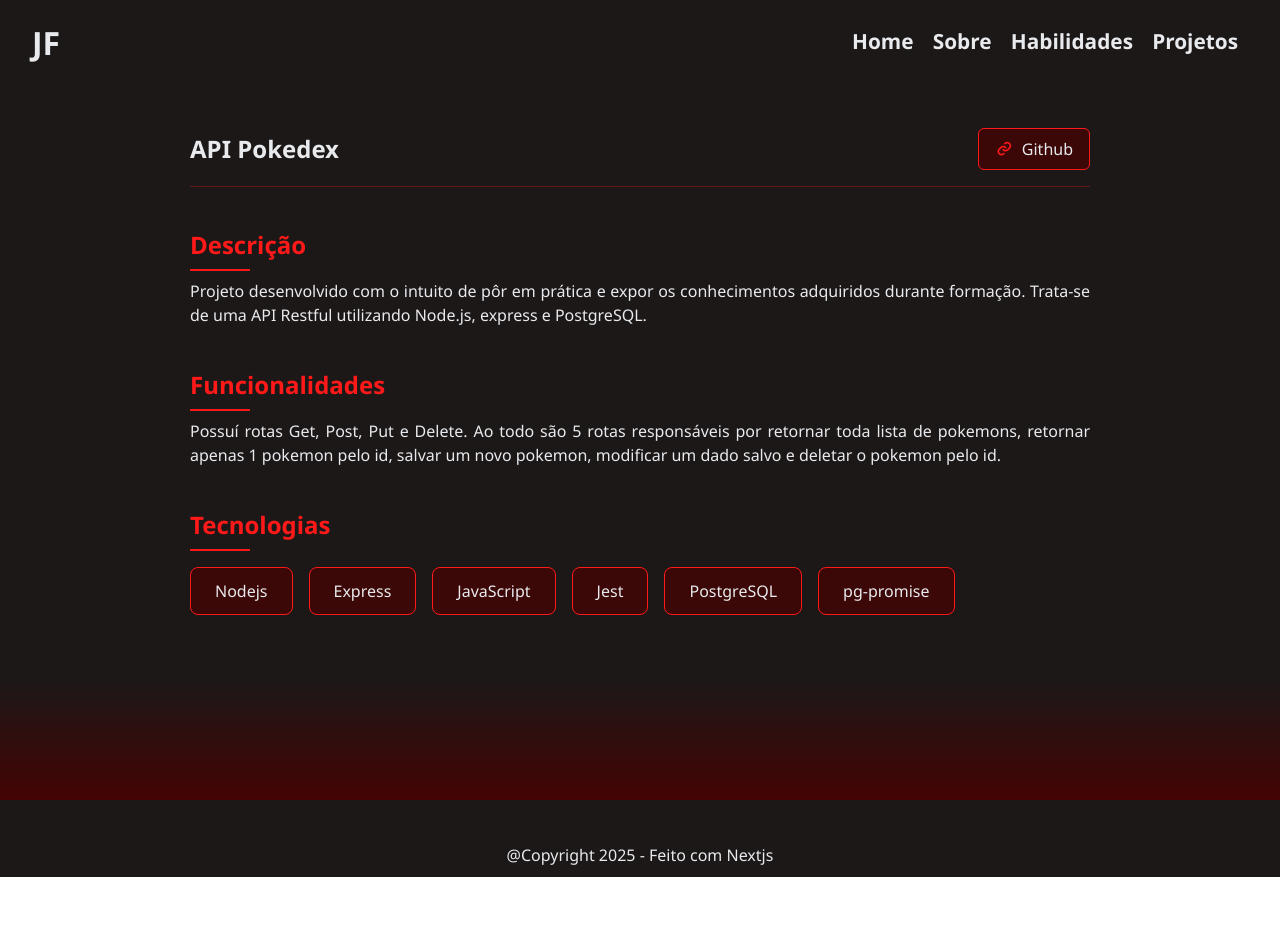
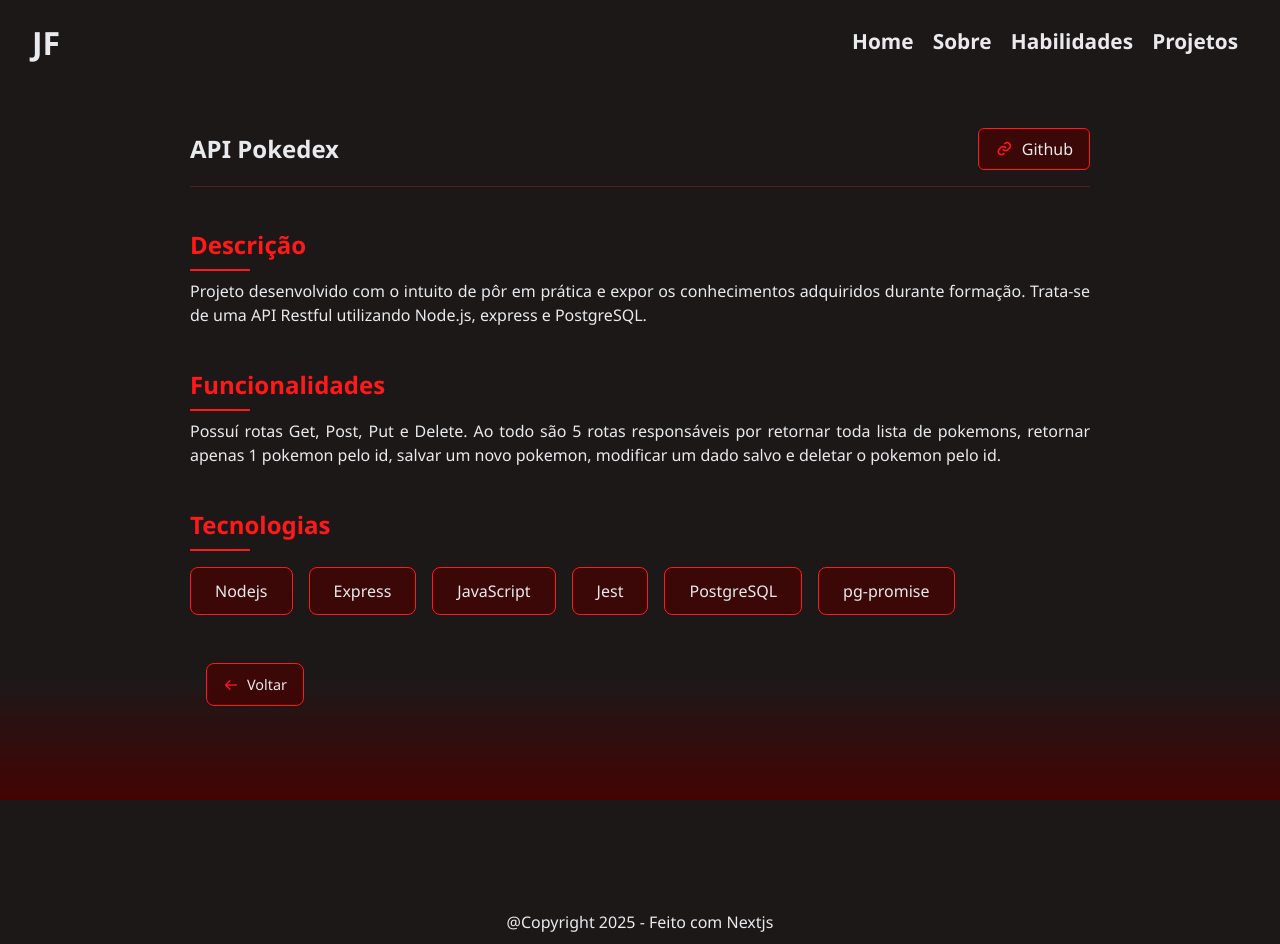
Before and after one commit to jfdsn/Meu-portfolio, a Next.js app: page /projects/1 in a window 1280 px wide. Before the commit the page ends 877 px from the top, so only its background shows below. Built offline with nearby package versions, Linux system fonts and the light colour scheme.

Commit message:
feat: Add back Link from Project page to Project list page

```diff
--- a/src/components/projectPage.jsx
+++ b/src/components/projectPage.jsx
@@ -1,4 +1,5 @@
 import Image from "next/image"
+import Link from "next/link"
 
 /*
     Renderiza o conteúdo da página de cada projeto. Recebe como parâmetro o conteúdo específico de
@@ -61,6 +62,12 @@ export const ProjectPage = ({ project }) => {
                     </div>
                 </section>
             )}
+
+            <div className="back-button-container">
+                <Link href="/projects" className="back-button">
+                    <i className='bx bx-arrow-back'></i> Voltar
+                </Link>
+            </div>
         </div>
     )
 }
--- a/src/styles/style.sass
+++ b/src/styles/style.sass
@@ -398,6 +398,34 @@ header
                     box-shadow: 0 0 1rem $light-red
                     background: $dark-red
 
+    .back-button-container
+        display: flex
+        justify-content: start
+        margin-top: 3rem
+        margin-bottom: 1rem
+        margin-left: 1rem
+        .back-button
+            display: flex
+            align-items: center
+            padding: 0.6rem 1rem
+            background: rgba($dark-red, 0.8)
+            border: 1px solid $light-red
+            border-radius: 8px
+            font-size: 0.9rem
+            font-weight: 500
+            color: $text-color
+            transition: all 0.3s ease
+
+            i
+                margin-right: 0.5rem
+                font-size: 1rem
+                color: $light-red
+
+            &:hover
+                transform: translateY(-5px)
+                box-shadow: 0 0 1rem $light-red
+                background: $dark-red
+
 
 
 //Responsividade
@@ -529,6 +557,16 @@ header
                     padding: 0.4rem 0.8rem
                     font-size: 0.9rem
 
+        .back-button-container
+            margin-top: 2rem
+
+            .back-button
+                padding: 0.5rem 0.9rem
+                font-size: 0.8rem
+
+                i
+                    font-size: 0.8rem
+
 @media (max-width: $small)
     html,body
         font-size: 14px
@@ -559,6 +597,16 @@ header
                 padding: 0.4rem 0.8rem
                 font-size: 0.85rem
 
+        .back-button-container
+            margin-top: 1.5rem
+
+            .back-button
+                padding: 0.4rem 0.8rem
+                font-size: 0.7rem
+
+                i
+                    font-size: 0.7rem
+
 @media (min-width: $x-large)
     html,body
         font-size: 18px
```
